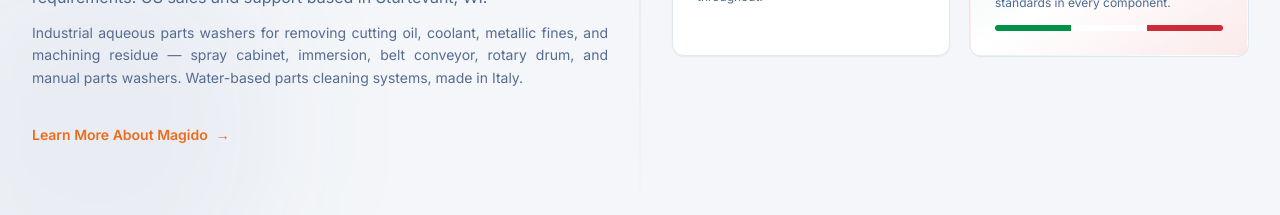
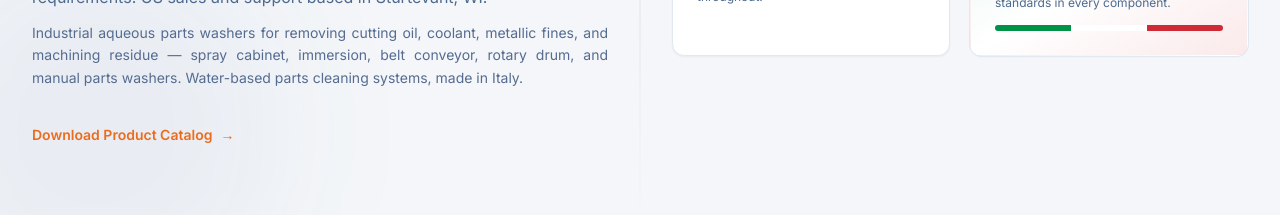
Before and after one commit to JasonBee99/MagidoUSA, a Next.js app: page / in a window 1280 px wide. Shown: the part 1240-1455 px from the top of the page. Built offline with nearby package versions, Linux system fonts and the light colour scheme.

Commit message:
Phase 23 #9: replace redundant Learn More About Magido link with Download Product Catalog

```diff
--- a/src/app/page.tsx
+++ b/src/app/page.tsx
@@ -85,10 +85,10 @@ export default function HomePage() {
 
               <div className="mt-8">
                 <Link
-                  href="/about"
+                  href="/resources/catalog"
                   className="inline-flex items-center gap-2 text-sm font-semibold text-magido-orange transition-opacity hover:opacity-70"
                 >
-                  Learn More About Magido <span className="btn-arrow">→</span>
+                  Download Product Catalog <span className="btn-arrow">→</span>
                 </Link>
               </div>
             </div>
```
